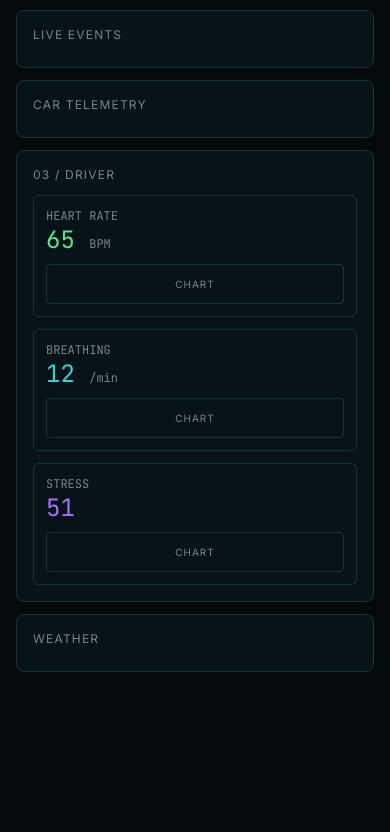
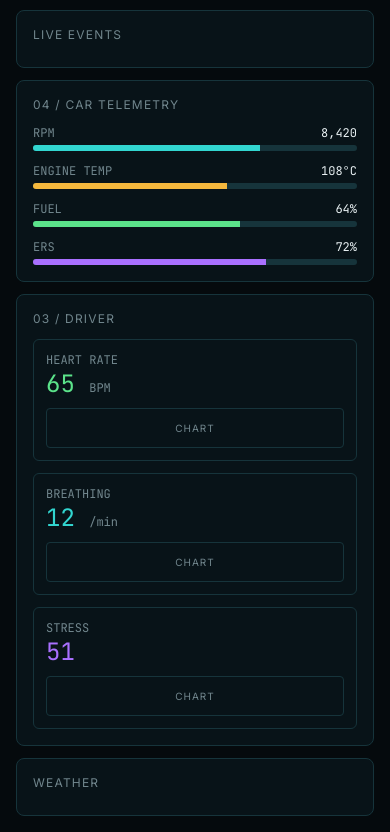
Before and after one commit to Debasree97/Apex-Race-Control, a React (Vite) app: page / in a window 390 px wide. Shown: the part 890-1722 px from the top of the page. Before the commit the page ends 1578 px from the top, so only its background shows below. Built offline with nearby package versions, Linux system fonts and the light colour scheme.

Commit message:
car telemetry responsive mockup

```diff
--- a/src/components/car/CarTelemetryPanel.tsx
+++ b/src/components/car/CarTelemetryPanel.tsx
@@ -1,9 +1,54 @@
 export function CarTelemetryPanel() {
   return (
     <section className="bg-surface border border-border rounded-lg p-4">
-      <h2 className="text-xs text-text-secondary uppercase tracking-widest mb-2">
-        Car telemetry
+      <h2 className="text-xs text-text-secondary uppercase tracking-widest mb-3">
+        04 / Car telemetry
       </h2>
+
+      <div className="flex flex-col gap-3">
+        <div>
+          <div className="flex justify-between font-mono text-xs">
+            <span className="text-text-secondary">RPM</span>
+            <span className="text-text-primary">8,420</span>
+          </div>
+          <div className="mt-1 h-1.5 bg-border rounded-full overflow-hidden">
+            <div
+              className="h-full bg-telemetry-cyan"
+              style={{ width: "70%" }}
+            />
+          </div>
+        </div>
+
+        <div>
+          <div className="flex justify-between font-mono text-xs">
+            <span className="text-text-secondary">ENGINE TEMP</span>
+            <span className="text-text-primary">108°C</span>
+          </div>
+          <div className="mt-1 h-1.5 bg-border rounded-full overflow-hidden">
+            <div className="h-full bg-warning" style={{ width: "60%" }} />
+          </div>
+        </div>
+
+        <div>
+          <div className="flex justify-between font-mono text-xs">
+            <span className="text-text-secondary">FUEL</span>
+            <span className="text-text-primary">64%</span>
+          </div>
+          <div className="mt-1 h-1.5 bg-border rounded-full overflow-hidden">
+            <div className="h-full bg-success" style={{ width: "64%" }} />
+          </div>
+        </div>
+
+        <div>
+          <div className="flex justify-between font-mono text-xs">
+            <span className="text-text-secondary">ERS</span>
+            <span className="text-text-primary">72%</span>
+          </div>
+          <div className="mt-1 h-1.5 bg-border rounded-full overflow-hidden">
+            <div className="h-full bg-stress-purple" style={{ width: "72%" }} />
+          </div>
+        </div>
+      </div>
     </section>
   );
 }
```
